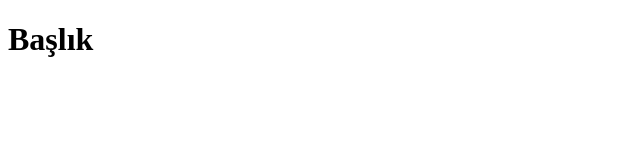
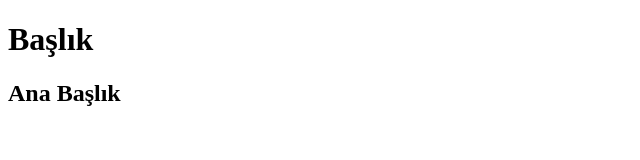
Before and after one commit to omer-ozbek-developer/proje_1, a plain HTML site: page index.html in a window 1280 px wide. Shown: the whole page, without its empty margins (0-640 px from the left). Drawn offline with Linux system fonts and the light colour scheme.

Commit message:
ana başlık eklendi

```diff
--- a/index.html
+++ b/index.html
@@ -7,5 +7,6 @@
 </head>
 <body>
     <h1>Başlık</h1>
+    <h2>Ana Başlık</h2>
 </body>
 </html>
```
